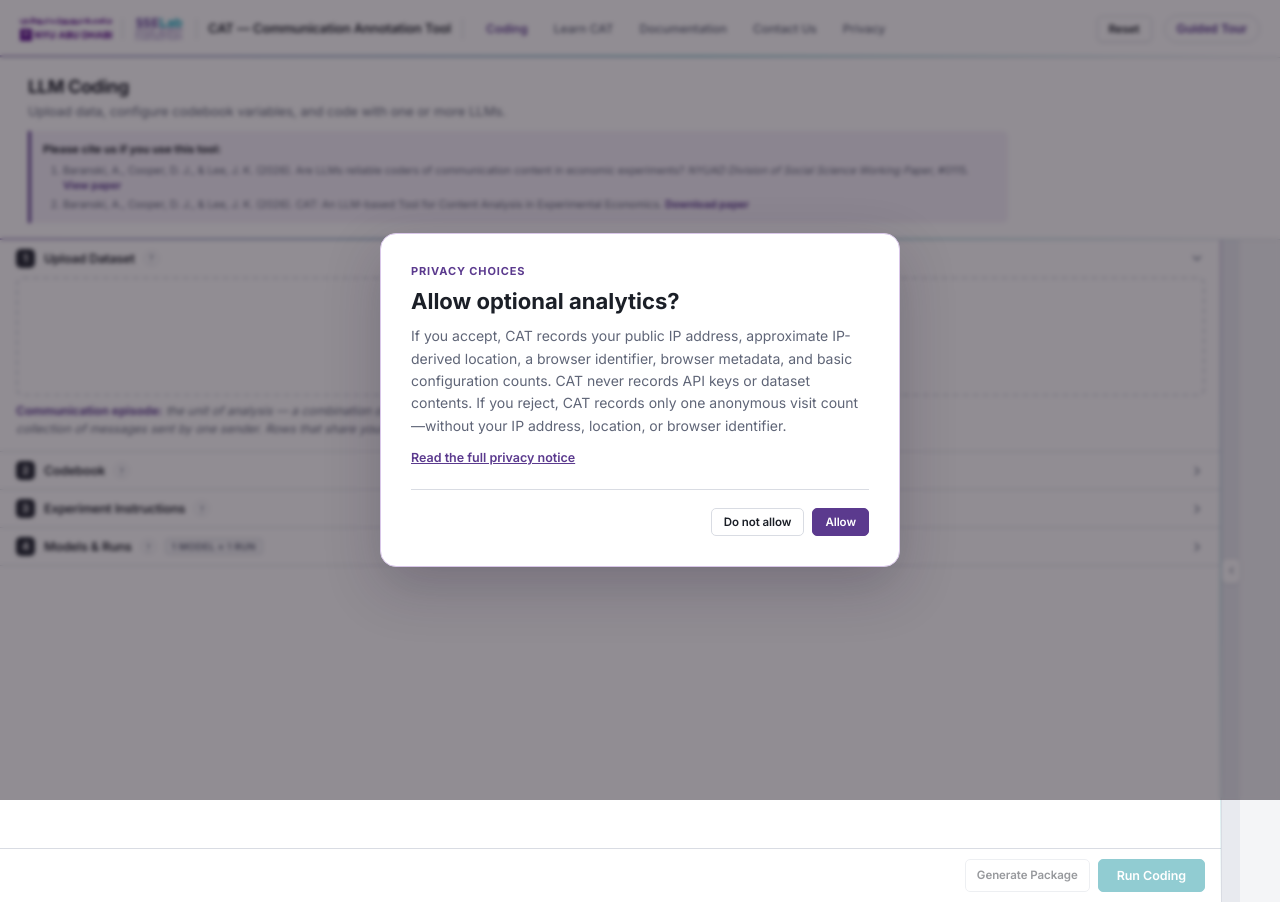
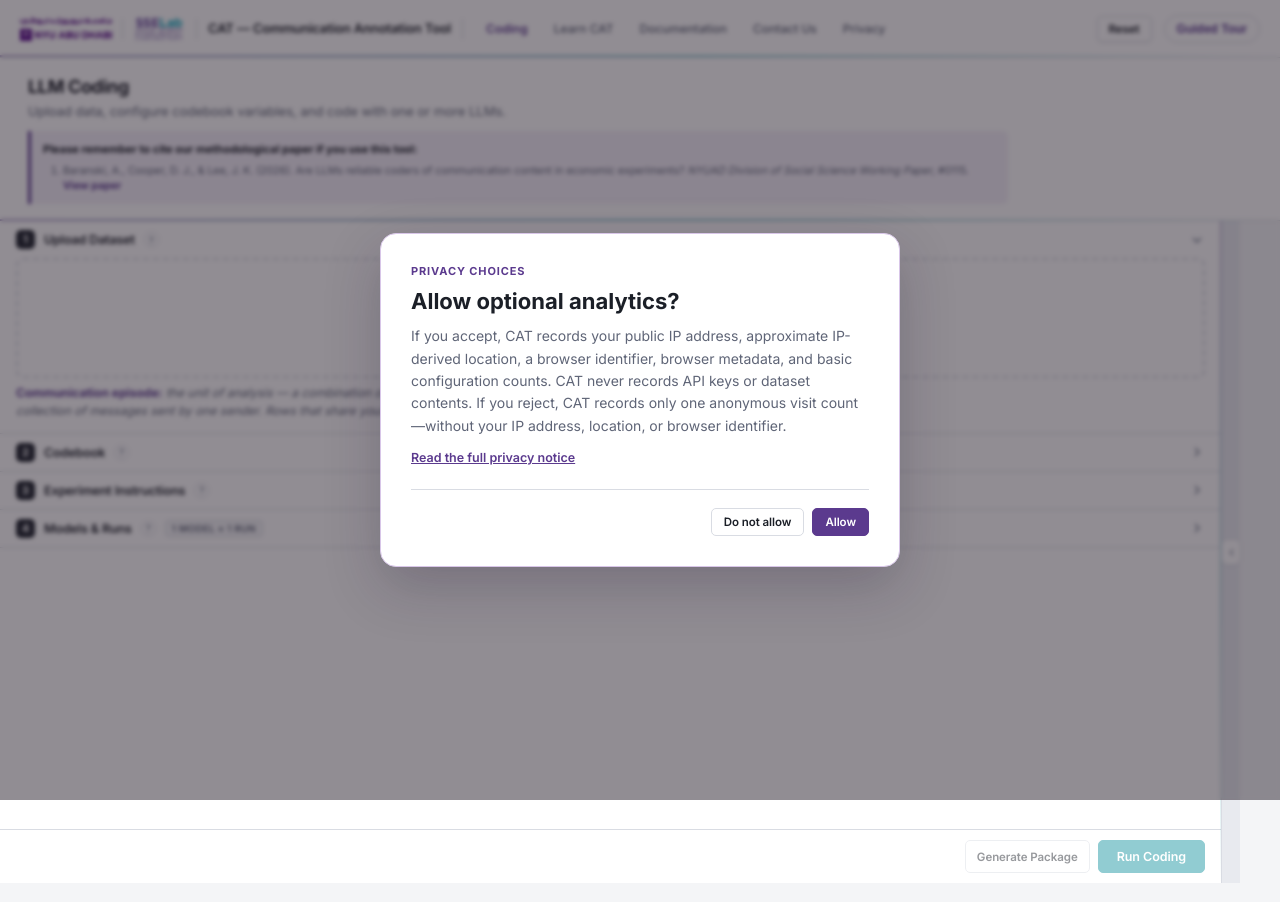
Before and after one commit to jeongk31/ssel_llm_tool, a Next.js app in the folder frontend/: page / in a window 1280 px wide. Built offline with nearby package versions, Linux system fonts and the light colour scheme.

Commit message:
Cite methodology paper in coding header (#25)

```diff
--- a/frontend/src/app/page.tsx
+++ b/frontend/src/app/page.tsx
@@ -3081,13 +3081,10 @@
                 <h1>LLM Coding</h1>
                 <p className="tool-desc">Upload data, configure codebook variables, and code with one or more LLMs.</p>
                 <div className="tool-citation-note">
-                  <strong>Please cite us if you use this tool:</strong>
+                  <strong>Please remember to cite our methodological paper if you use this tool:</strong>
                   <ol>
                     <li>
                       Baranski, A., Cooper, D. J., &amp; Lee, J. K. (2026). Are LLMs reliable coders of communication content in economic experiments? <em>NYUAD Division of Social Science Working Paper</em>, #0115. <a href="https://archive.nyu.edu/handle/2451/75820" target="_blank" rel="noopener noreferrer">View paper</a>
-                    </li>
-                    <li>
-                      Baranski, A., Cooper, D. J., &amp; Lee, J. K. (2026). CAT: An LLM-based Tool for Content Analysis in Experimental Economics. <a href="/documentation/CAT_An_LLM-based_Tool_for_Content_Analysis_in_Experimental_Economics.pdf" download>Download paper</a>
                     </li>
                   </ol>
                 </div>
@@ -3828,7 +3825,7 @@
               <div className="tool-header">
                 <div>
                   <h1>Documentation</h1>
-                  <p className="tool-desc">Research papers describing CAT and the methodology behind LLM-based coding of experimental communication.</p>
+                  <p className="tool-desc">Research paper describing the methodology behind LLM-based coding of experimental communication.</p>
                 </div>
               </div>
               <div className="tool-body documentation-body">
@@ -3851,6 +3848,7 @@
                     </div>
                   </article>
 
+                  {/* CAT documentation paper hidden until it is ready for publication.
                   <article className="documentation-paper">
                     <div className="documentation-paper-kicker">CAT Documentation Paper</div>
                     <h2>CAT: An LLM-based Tool for Content Analysis in Experimental Economics</h2>
@@ -3868,6 +3866,7 @@
                       <a className="btn btn-primary btn-sm" href="/documentation/CAT_An_LLM-based_Tool_for_Content_Analysis_in_Experimental_Economics.pdf" download>Download paper</a>
                     </div>
                   </article>
+                  */}
                 </div>
               </div>
             </div>
```
